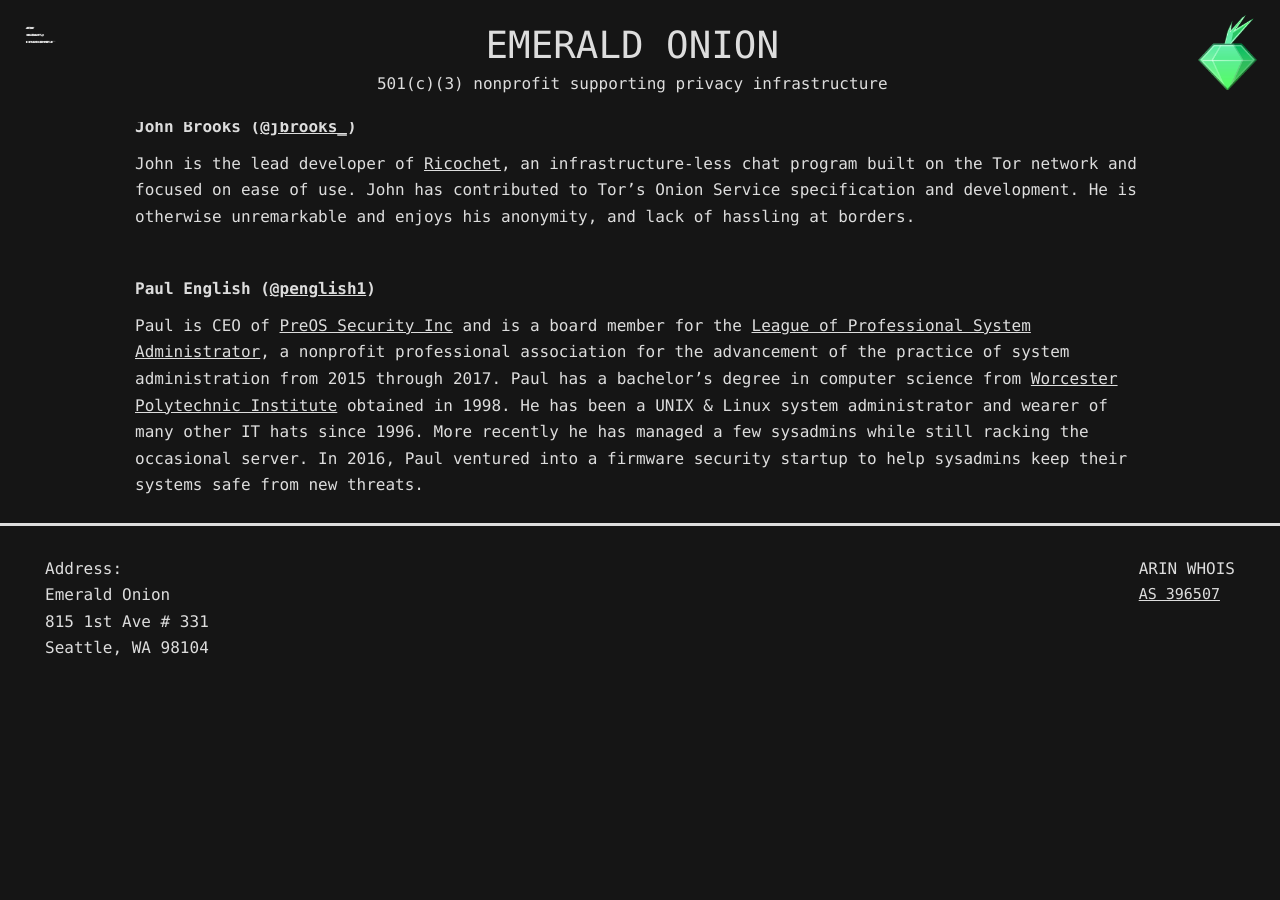
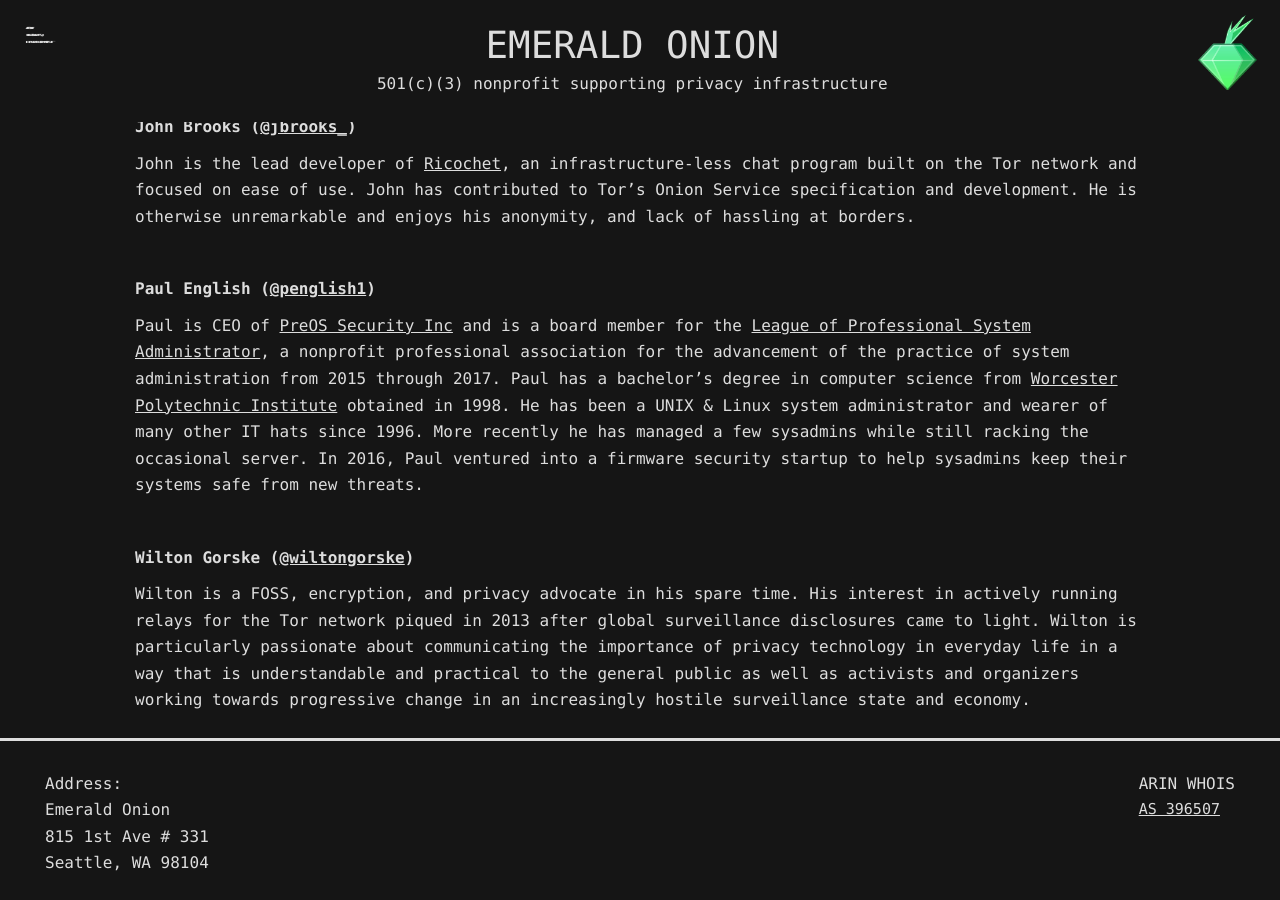
Before and after one commit to emeraldonion/emeraldonion.github.io, a Jekyll site: the page built from about/index.markdown, in a window 1280 px wide and 900 px high, scrolled down 1508 px. Built offline with Jekyll 4.4.1, drawn with Linux system fonts in a browser that asks for light colours; our own code applies the rules of GitHub Pages for plain Markdown files; before the commit the page ends 2192 px from its top, so only the background shows below that.

Commit message:
adding new volunteer

```diff
--- a/about/index.markdown
+++ b/about/index.markdown
@@ -47,3 +47,7 @@
 
 
 Paul is CEO of [PreOS Security Inc](https://preossec.com/) and is a board member for the [League of Professional System Administrator](https://lopsa.org/), a nonprofit professional association for the advancement of the practice of system administration from 2015 through 2017. Paul has a bachelor's degree in computer science from [Worcester Polytechnic Institute](https://www.wpi.edu/) obtained in 1998. He has been a UNIX & Linux system administrator and wearer of many other IT hats since 1996. More recently he has managed a few sysadmins while still racking the occasional server. In 2016, Paul ventured into a firmware security startup to help sysadmins keep their systems safe from new threats.
+
+#### Wilton Gorske ([@wiltongorske](https://twitter.com/wiltongorske))
+
+Wilton is a FOSS, encryption, and privacy advocate in his spare time. His interest in actively running relays for the Tor network piqued in 2013 after global surveillance disclosures came to light. Wilton is particularly passionate about communicating the importance of privacy technology in everyday life in a way that is understandable and practical to the general public as well as activists and organizers working towards progressive change in an increasingly hostile surveillance state and economy.
```
